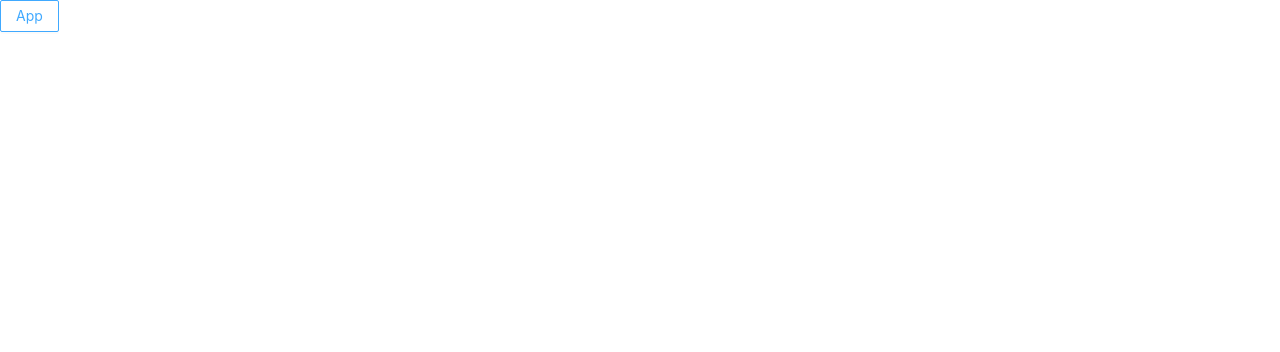
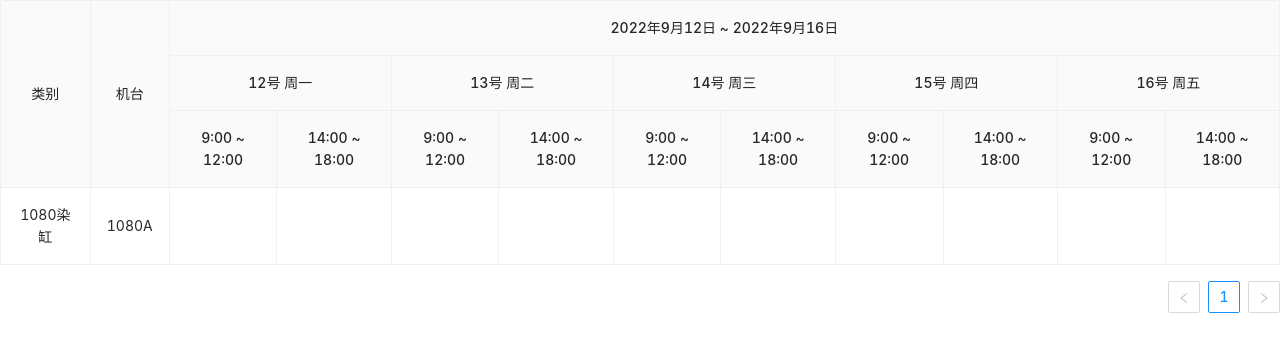
Before and after one commit to dengwenj/drag, a React (Create React App) app: page / in a window 1280 px wide. Shown: the top 352 px of the page. Built offline with nearby package versions, Linux system fonts and the light colour scheme.

Commit message:
数据初始化

```diff
--- /dev/null
+++ b/drag.html
@@ -0,0 +1,73 @@
+<!DOCTYPE html>
+<html lang="en">
+
+<head>
+  <meta charset="UTF-8">
+  <meta http-equiv="X-UA-Compatible" content="IE=edge">
+  <meta name="viewport" content="width=device-width, initial-scale=1.0">
+  <title>Document</title>
+  <style>
+    #p1 {
+      width: 100px;
+      height: 100px;
+      border: 1px solid red;
+    }
+
+    .c {
+      display: flex;
+      align-items: center;
+      justify-content: center;
+      width: 200px;
+      height: 200px;
+      border-radius: 100%;
+      border: 1px solid red;
+      margin: 200px auto;
+    }
+  </style>
+</head>
+
+<body>
+  <div id="p1" draggable="true">
+    <div>拖我</div>
+    <div>哈哈</div>
+    <div>哈哈1</div>
+    <div>哈哈2</div>
+  </div>
+
+  <div class="c" draggable="true"></div>
+  <script>
+    const element = document.querySelector('#p1')
+    const div1 = document.querySelector('.c')
+
+    element.addEventListener('dragstart', (e) => {
+      e.dataTransfer.setData("text/plain", e.target.innerHTML)
+    })
+
+
+    div1.addEventListener('dragover', (e) => {
+      e.preventDefault()
+    })
+
+    div1.addEventListener('drop', (e) => {
+      div1.innerHTML = e.dataTransfer.getData('text/plain')
+      element.innerHTML = ''
+    })
+
+
+
+    div1.addEventListener('dragstart', (e) => {
+      e.dataTransfer.setData("text/plain", e.target.innerHTML)
+    })
+
+    element.addEventListener('dragover', (e) => {
+      e.preventDefault()
+    })
+
+    element.addEventListener('drop', (e) => {
+      element.innerHTML = e.dataTransfer.getData('text/plain')
+      div1.innerHTML = ''
+    })
+  </script>
+</body>
+
+</html>
--- a/src/App.tsx
+++ b/src/App.tsx
@@ -1,10 +1,9 @@
-import React from 'react'
-import { Button } from 'antd'
+import MyTable from './components/MyTable'
 
 export default function App() {
   return (
     <div>
-      <Button>App</Button>
+      <MyTable />
     </div>
   )
 }
--- /dev/null
+++ b/src/components/MyTable/index.tsx
@@ -0,0 +1,109 @@
+import { Table } from 'antd'
+
+import { tableData } from '../../data'
+
+import type { ColumnsType } from 'antd/es/table'
+
+export default function MyTable() {
+  /**
+   * 机台为一行
+   */
+  const columns: ColumnsType<any> = [
+    {
+      title: '类别',
+      dataIndex: 'type',
+      align: 'center'
+    },
+    {
+      title: '机台',
+      dataIndex: 'jt',
+      align: 'center'
+    },
+    {
+      title: '2022年9月12日 ~ 2022年9月16日',
+      align: 'center',
+      children: [
+        {
+          title: '12号 周一',
+          align: 'center',
+          children: [
+            {
+              title: '9:00 ~ 12:00',
+              align: 'center'
+            },
+            {
+              title: '14:00 ~ 18:00',
+              align: 'center'
+            }
+          ]
+        },
+        {
+          title: '13号 周二',
+          align: 'center',
+          children: [
+            {
+              title: '9:00 ~ 12:00',
+              align: 'center'
+            },
+            {
+              title: '14:00 ~ 18:00',
+              align: 'center'
+            }
+          ]
+        },
+        {
+          title: '14号 周三',
+          align: 'center',
+          children: [
+            {
+              title: '9:00 ~ 12:00',
+              align: 'center'
+            },
+            {
+              title: '14:00 ~ 18:00',
+              align: 'center'
+            }
+          ]
+        },
+        {
+          title: '15号 周四',
+          align: 'center',
+          children: [
+            {
+              title: '9:00 ~ 12:00',
+              align: 'center'
+            },
+            {
+              title: '14:00 ~ 18:00',
+              align: 'center'
+            }
+          ]
+        },
+        {
+          title: '16号 周五',
+          align: 'center',
+          children: [
+            {
+              title: '9:00 ~ 12:00',
+              align: 'center'
+            },
+            {
+              title: '14:00 ~ 18:00',
+              align: 'center'
+            }
+          ]
+        }
+      ]
+    }
+  ]
+
+  return (
+    <>
+      <Table
+        columns={columns}
+        dataSource={tableData}
+        bordered
+      />
+    </>
+  )
+}
--- /dev/null
+++ b/src/data/index.ts
@@ -0,0 +1,12 @@
+interface ITableData {
+  type: string
+  jt: string
+
+}
+
+export const tableData: ITableData[] = [
+  {
+    type: '1080染缸',
+    jt: '1080A',
+  }
+]
```
